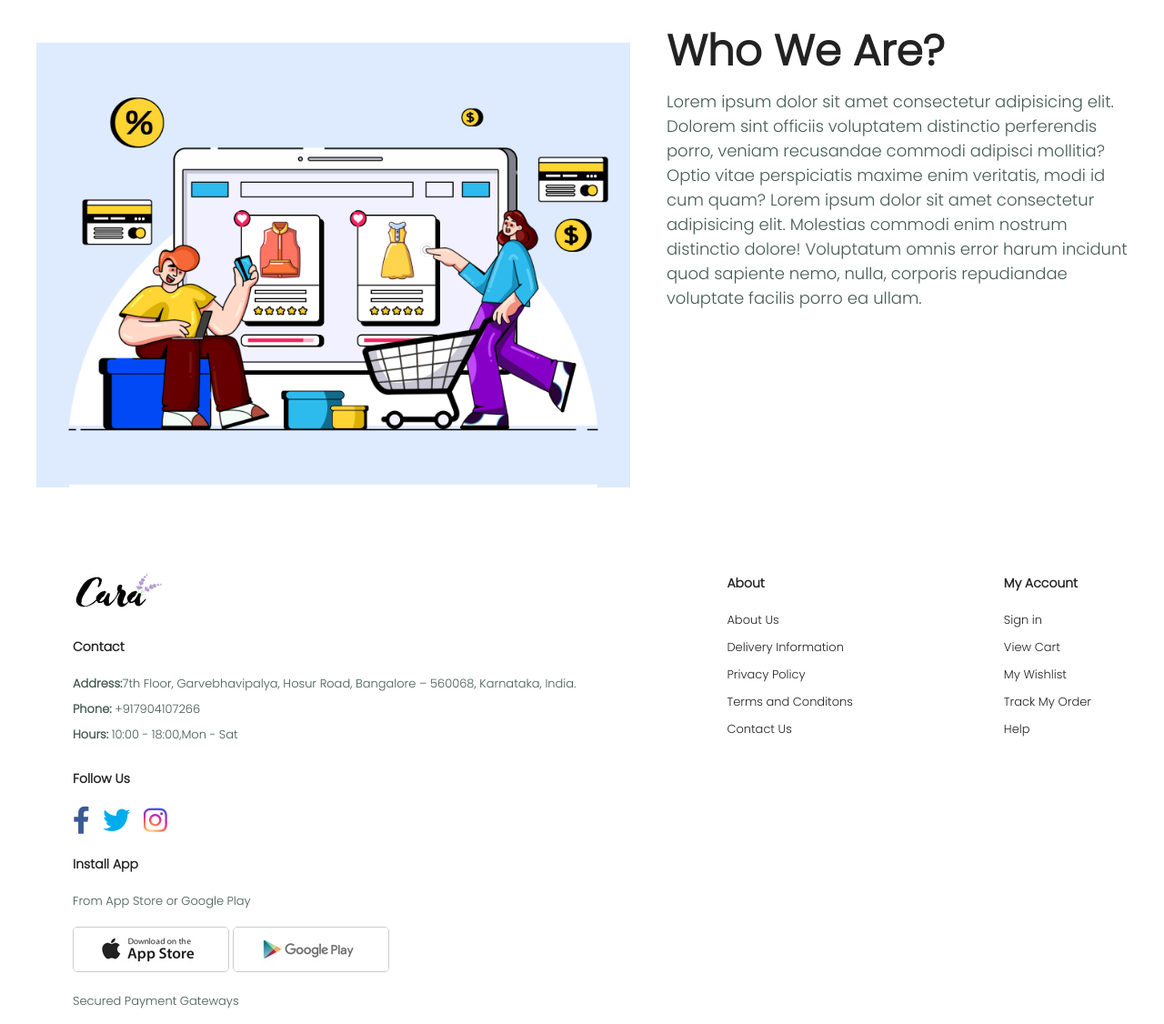
After one commit to GunalanD95/django-ecommerce, a Django app: page /about/ in a window 1280 px wide. The commit adds this page. Shown: the part 408-1534 px from the top of the page at 91% size. Run offline with Django 4.2, Linux system fonts and the light colour scheme; some libraries are stand-ins or nearby versions.

Commit message:
added about:template

```diff
--- /dev/null
+++ b/esite/static/css/about.css
@@ -0,0 +1,46 @@
+#aboutheader{
+    background-image: url("/static/img/about/banner.jpg");
+    height: 40vh;
+    width: 100%;
+    background-size: cover;
+    background-position: 50% 100%;
+    padding: 0 80px;
+    text-align: center;
+
+}
+
+#aboutheader h2{
+    padding-top: 65px;
+    color: #ffff;
+    font-weight: bolder;
+    text-align: center;
+
+}
+
+#aboutheader p{
+    color: #ffff;
+    font-weight: bolder;
+    text-align: center;
+}
+
+
+#main-about{
+    margin-top:30px;
+    margin-bottom:30px;
+    display: flex;
+    align-items: center;
+    justify-content: center;
+    padding: 0 20px;
+
+}
+
+#main-about .abt-img img{
+    width: 100%;
+    padding: 0 20px;
+}
+
+#main-about .abt-text{
+    width: 100%;
+    padding: 0 20px;
+    margin-bottom: 200px;
+}
--- /dev/null
+++ b/esite/static/css/layout.css
@@ -0,0 +1,184 @@
+@import url('https://fonts.googleapis.com/css2?family=Montserrat+Alternates:wght@300&family=Poppins:wght@300&display=swap');
+
+
+*{
+    padding: 0;
+    margin: 0;
+    box-sizing: border-box;
+    font-family: 'Poppins', sans-serif;
+}
+
+h1{
+    font-size: 60px;
+    line-height: 64px;
+}
+
+h2{
+   font-size: 47px;
+   line-height: 54px;
+   color: #222;
+}
+
+h4{
+    font-size: 20px;
+}
+
+h4,h6{
+    font-weight: 700;
+    color: #222;
+ }
+
+p{
+    font-size: 18px;
+    color: #465b52;
+    margin: 15px 0 20px 0;
+}
+
+
+.section-p1{
+    padding: 40px 80px;
+}
+
+.section-m1{
+    padding: 40px 0px;
+}
+
+body{
+    width: 100%;
+    position: relative;
+}
+
+h6{
+    font-size: 15px;
+}
+
+
+/* HEADER STARTS */
+
+#header{
+    display: flex;
+    flex-direction: row;
+    align-items: center;
+    justify-content: space-between;
+    padding:20px 80px;
+    background: #E3E6F3;
+    box-shadow: 0px 5px 10px rgba(0,0,0,0.1);
+    z-index: 999;
+    position: -webkit-sticky;
+    position: sticky;
+    top: 0;
+}
+
+#nav-bar{
+    list-style: none;
+    display: flex;
+    align-items: center;
+    justify-content: center;
+    padding: 0 20px;
+}
+
+
+#nav-bar li{
+    display: inline-block;
+    padding: 0 20px;
+}
+
+#nav-bar li a{
+    text-decoration: none;
+    color: #222;
+    font-size: 16px;
+    font-weight: 700;
+    transition: 0.3s ease;
+}
+
+#nav-bar li a:hover{
+    color: #088178;
+    text-decoration: underline;
+}
+
+/* HEADER ENDS */
+
+
+
+
+/* FOOTER STARTS */
+
+footer{
+    display: flex;
+    justify-content: space-between;
+    flex-wrap: wrap;
+}
+
+footer .col{
+    display: flex;
+    flex-direction: column;
+    align-items: flex-start;
+    margin-bottom: 20px;
+}
+
+footer .logo{
+    margin-bottom: 30px;
+}
+
+footer h4{
+    font-size: 14px;
+    margin-bottom: 20px;
+}
+
+
+footer p{
+    font-size: 13px;
+    margin: 0 0 8px 0px;
+}
+
+
+footer a{
+    font-size: 13px;
+    margin-bottom: 10px;
+    text-decoration: none;
+    color: #222;
+}
+
+footer a:hover{
+    text-decoration: underline;
+}
+
+footer .copy{
+    width: 100%;
+    text-align: center;
+}
+
+footer .follow{
+    margin-top: 20px;
+}
+
+footer .follow .fa-facebook-f{
+    font-size: 30px;
+    color: #3b5998;
+    margin-right: 10px;
+}
+footer .follow .fa-twitter{
+    font-size: 30px;
+    color: #00acee;
+    margin-right: 10px;
+}
+footer .follow .fa-instagram{
+    font-size: 30px;
+    color: transparent;
+    background: radial-gradient(circle at 30% 107%, #fdf497 0%, #fdf497 5%, #fd5949 45%, #d6249f 60%, #285AEB 90%);
+    background: -webkit-radial-gradient(circle at 30% 107%, #fdf497 0%, #fdf497 5%, #fd5949 45%, #d6249f 60%, #285AEB 90%);
+    background-clip: text;
+    -webkit-background-clip: text;
+    margin-right: 10px;
+}
+
+footer .install .row img{
+    border: 1px solid #ccc;
+    border-radius: 5px;
+}
+
+footer .install img{
+    margin: 10px 0 15px 0;
+}
+
+/* FOOTER ENDS */
--- a/esite/static/css/shop.css
+++ b/esite/static/css/shop.css
@@ -102,8 +102,8 @@ h6{
 /* HERO STARTS */
 
 #hero{
-    background-image: url("/static/img/banner/b1.jpg");
-    height: 40vh;
+    background-image: url("/static/img/banner/b21.jpg");
+    height: 30vh;
     width: 100%;
     background-size: cover;
     background-position: top 25% right 0%;
--- /dev/null
+++ b/esite/templates/esite/about.html
@@ -0,0 +1,29 @@
+{% extends "esite/base.html" %}
+{% load static %}
+
+{% block extrahead %}
+<link rel="stylesheet" type="text/css" href="{% static 'css/about.css' %}">
+{% endblock %}
+
+{% block content %}
+<section id="aboutheader" class="section-p1">
+    <h2>#KnowUs</h2>
+    <p>Our Mission is to increase the public's enjoyment and understanding of modern clothing</p>
+</section>
+
+
+<section id="main-about">
+    <div class="abt-img">
+        <img src="{% static '/img/about/a6.jpg' %}" alt="">
+    </div>
+    <div class="abt-text">
+        <h2>Who We Are?</h2>
+        <p>Lorem ipsum dolor sit amet consectetur adipisicing elit. Dolorem sint officiis voluptatem distinctio perferendis porro, veniam recusandae commodi adipisci mollitia? Optio vitae perspiciatis maxime enim veritatis, modi id cum quam? Lorem ipsum dolor sit amet consectetur adipisicing elit. Molestias commodi enim nostrum distinctio dolore! Voluptatum omnis error harum incidunt quod sapiente nemo, nulla, corporis repudiandae voluptate facilis porro ea ullam.</p>
+    </div>
+</section>
+
+{% endblock %}
+
+<script src="index.js"></script>
+</body>
+</html>
--- a/esite/templates/esite/base.html
+++ b/esite/templates/esite/base.html
@@ -17,11 +17,10 @@
         <div>
             <nav>
                 <ul id="nav-bar">
-                    <li><a class="active" href="index.html">HOME</a></li>
-                    <li><a class="active" href="shop.html">SHOP</a></li>
-                    <li><a class="active" href="blog.html">BLOG</a></li>
-                    <li><a class="active" href="about.html">ABOUT</a></li>
-                    <li><a class="active" href="contact.html">CONTACT</a></li>
+                    <li><a class="active"  href="{% url 'index' %}">HOME</a></li>
+                    <li><a class="active" href="{% url 'shop' %}">SHOP</a></li>
+                    <li><a class="active" href="{% url 'about' %}">ABOUT</a></li>
+                    <li><a class="active" href="contact.html">CONTACT US</a></li>
                     <li><a class="active" href="cart.html"><i class="fas fa-shopping-cart"></i></a></li>
                 </ul>
             </nav>
--- a/esite/urls.py
+++ b/esite/urls.py
@@ -6,5 +6,6 @@ urlpatterns = [
     path('',views.index,name='index'),
     path('shop/',views.shop,name='shop'),
     path('product/',views.product,name='product'),
+    path('about/',views.about,name='about'),
     path('accounts/', include('allauth.urls')),
 ]
--- a/esite/views.py
+++ b/esite/views.py
@@ -11,3 +11,6 @@ def shop(request):
 
 def product(request):
     return render(request, 'esite/product.html')
+
+def about(request):
+    return render(request, 'esite/about.html')
```
Also changed, not shown: esite/templates/esite/shop.html (+3 -16 lines), esite/static/img/about/banner.png (deleted), 2 other files.
